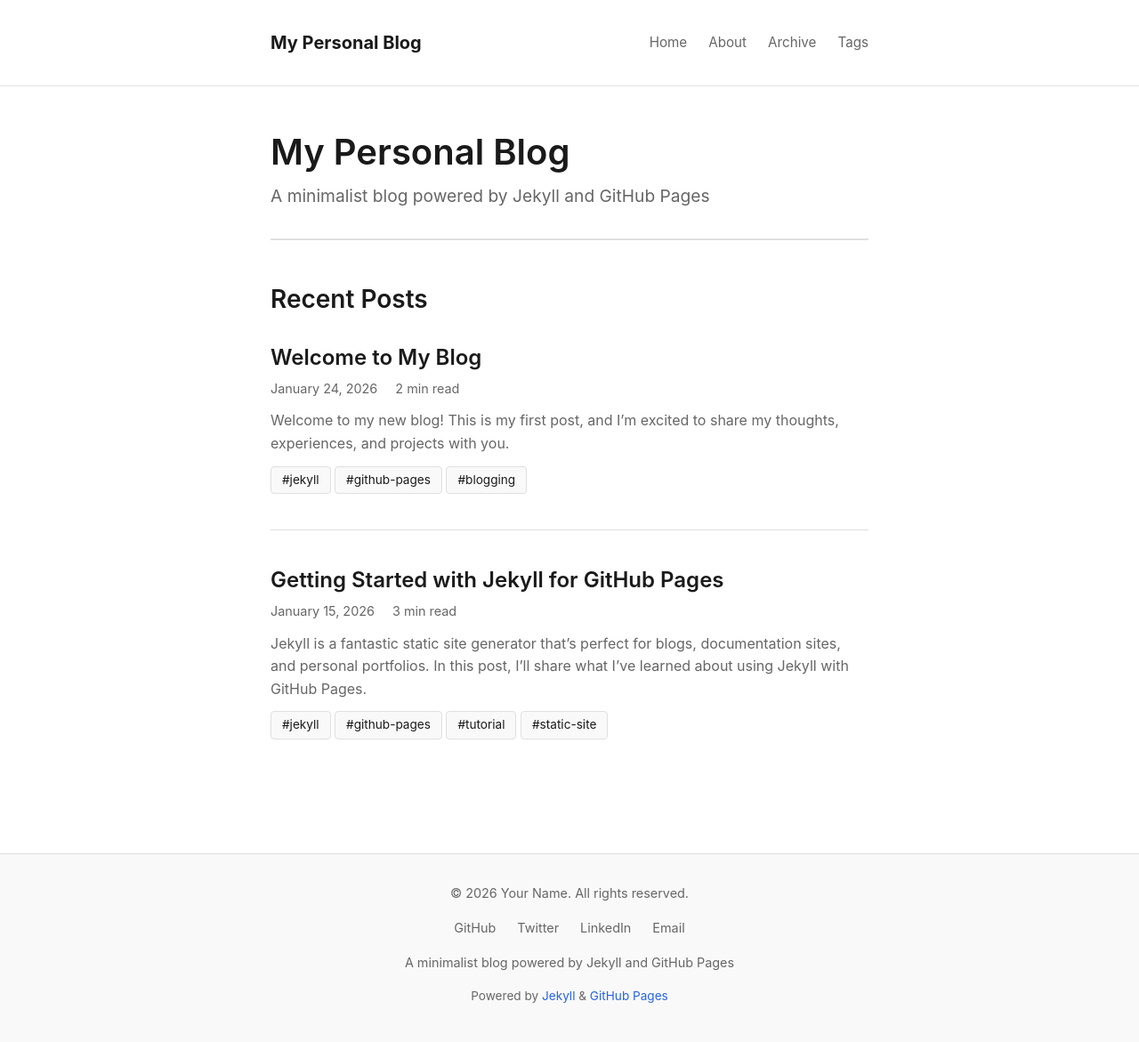
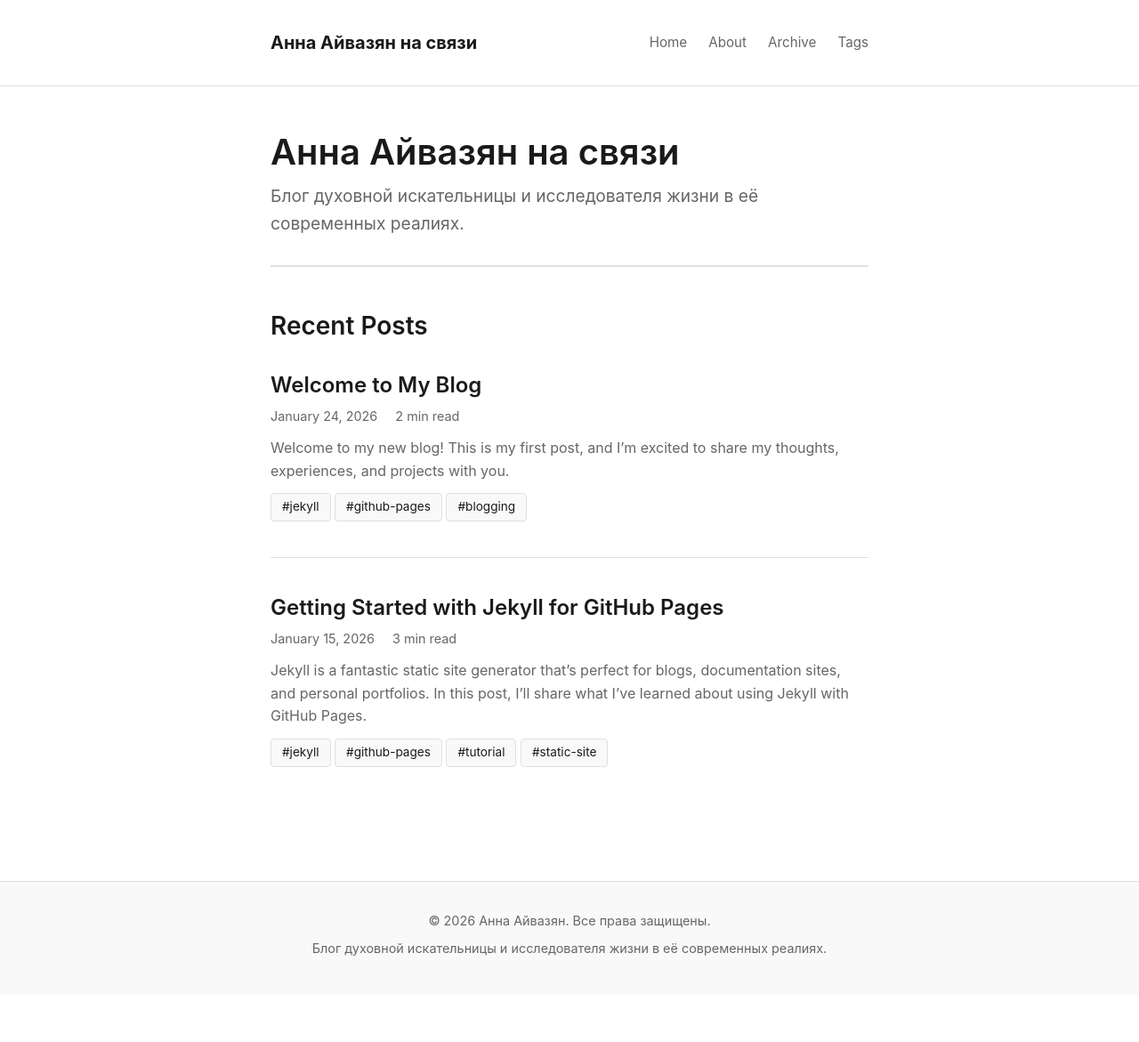
Before and after one commit to ayvazyan88/ayvazyan88.github.io, a Jekyll site: the page built from index.html, in a window 1280 px wide. Shown: the whole page at 89% size. Built offline with Jekyll 4.4.1, drawn with Linux system fonts in a browser that asks for light colours; the list of posts is cut into pages by our own code; after the commit the page ends 1117 px from its top, so only the background shows below that.

Commit message:
minor cleanups

```diff
--- a/_config.yml
+++ b/_config.yml
@@ -1,9 +1,9 @@
 # Site Settings
-title: My Personal Blog
-description: A minimalist blog powered by Jekyll and GitHub Pages
-author: Your Name
-email: your.email@example.com
-url: "https://username.github.io" # Change to your GitHub Pages URL
+title: Анна Айвазян на связи
+description: Блог духовной искательницы и исследователя жизни в её современных реалиях.
+author: Анна Айвазян
+email: a@ayvazyan.net
+url: "https://anna.ayvazyan.net" # Change to your GitHub Pages URL
 baseurl: "" # Leave empty for user site (username.github.io), or "/repo-name" for project site
 
 # Build Settings
--- a/_includes/footer.html
+++ b/_includes/footer.html
@@ -1,9 +1,9 @@
 <footer class="site-footer">
   <div class="container">
     <div class="footer-content">
-      <p>&copy; {{ 'now' | date: "%Y" }} {{ site.author }}. All rights reserved.</p>
+      <p>&copy; {{ 'now' | date: "%Y" }} {{ site.author }}. Все права защищены.</p>
 
-      {% if site.social %}
+      <!--{% if site.social %}
       <div class="social-links">
         {% if site.social.github %}
         <a href="https://github.com/{{ site.social.github }}" target="_blank" rel="noopener noreferrer">GitHub</a>
@@ -18,10 +18,12 @@
         <a href="mailto:{{ site.email }}">Email</a>
         {% endif %}
       </div>
-      {% endif %}
+      {% endif %}-->
 
       <p class="footer-tagline">{{ site.description }}</p>
+      <!--
       <p class="powered-by">Powered by <a href="https://jekyllrb.com" target="_blank" rel="noopener noreferrer">Jekyll</a> & <a href="https://pages.github.com" target="_blank" rel="noopener noreferrer">GitHub Pages</a></p>
+      -->
     </div>
   </div>
 </footer>
```
